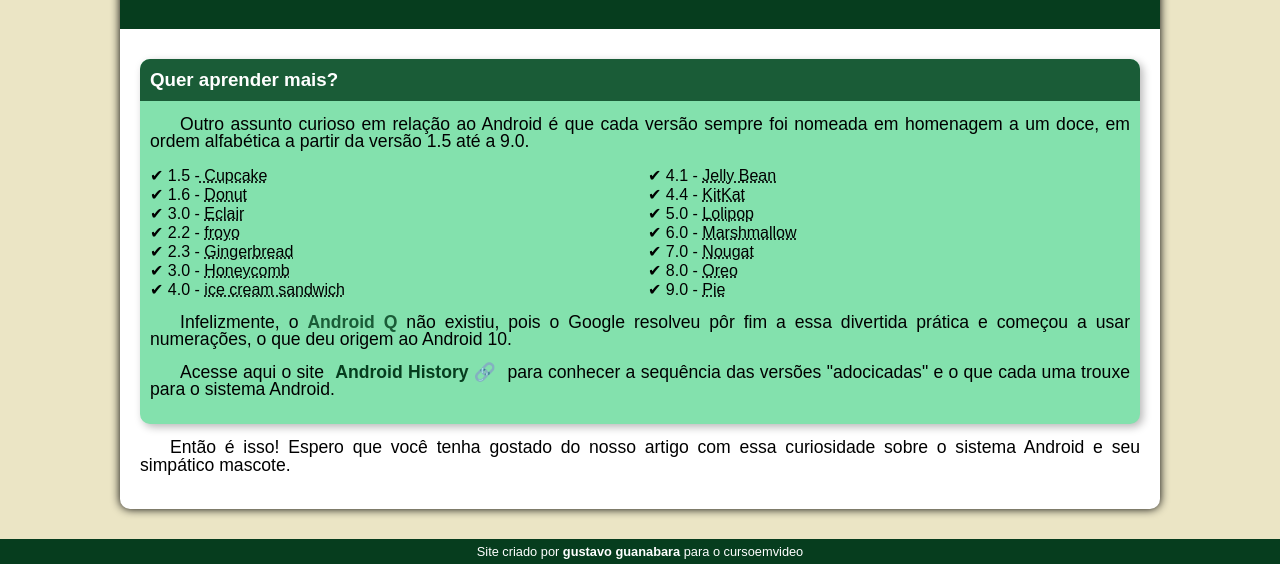
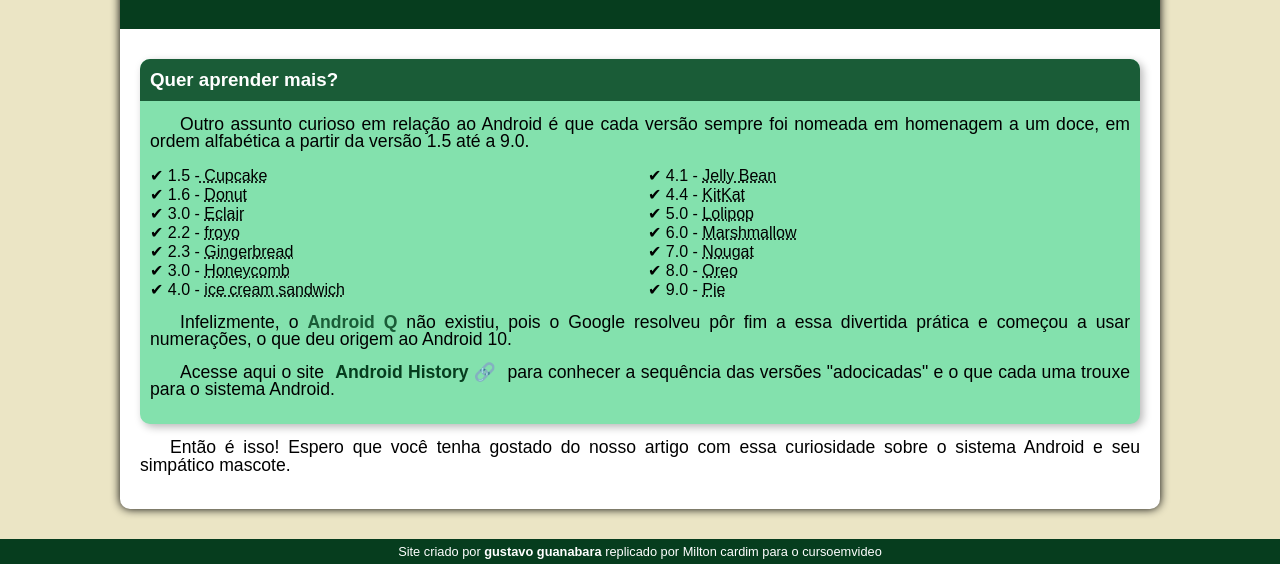
Before and after one commit to DevMiltonCardim/Projeto-android, a plain HTML site: page index.html in a window 1280 px wide. Shown: the part 2236-2800 px from the top of the page. Drawn offline with Linux system fonts and the light colour scheme; a web font is replaced by a local one.

Commit message:
rodape atualizado

```diff
--- a/index.html
+++ b/index.html
@@ -195,7 +195,8 @@
         </article>
     </main>
     <footer>
-        <p>Site criado por <a href="https://gustavoguanabara.github.io/" target="_blank">gustavo guanabara</a> para o
+        <p>Site criado por <a href="https://gustavoguanabara.github.io/" target="_blank">gustavo guanabara</a> replicado por Milton
+            cardim para o
             cursoemvideo</p>
     </footer>
 
```
